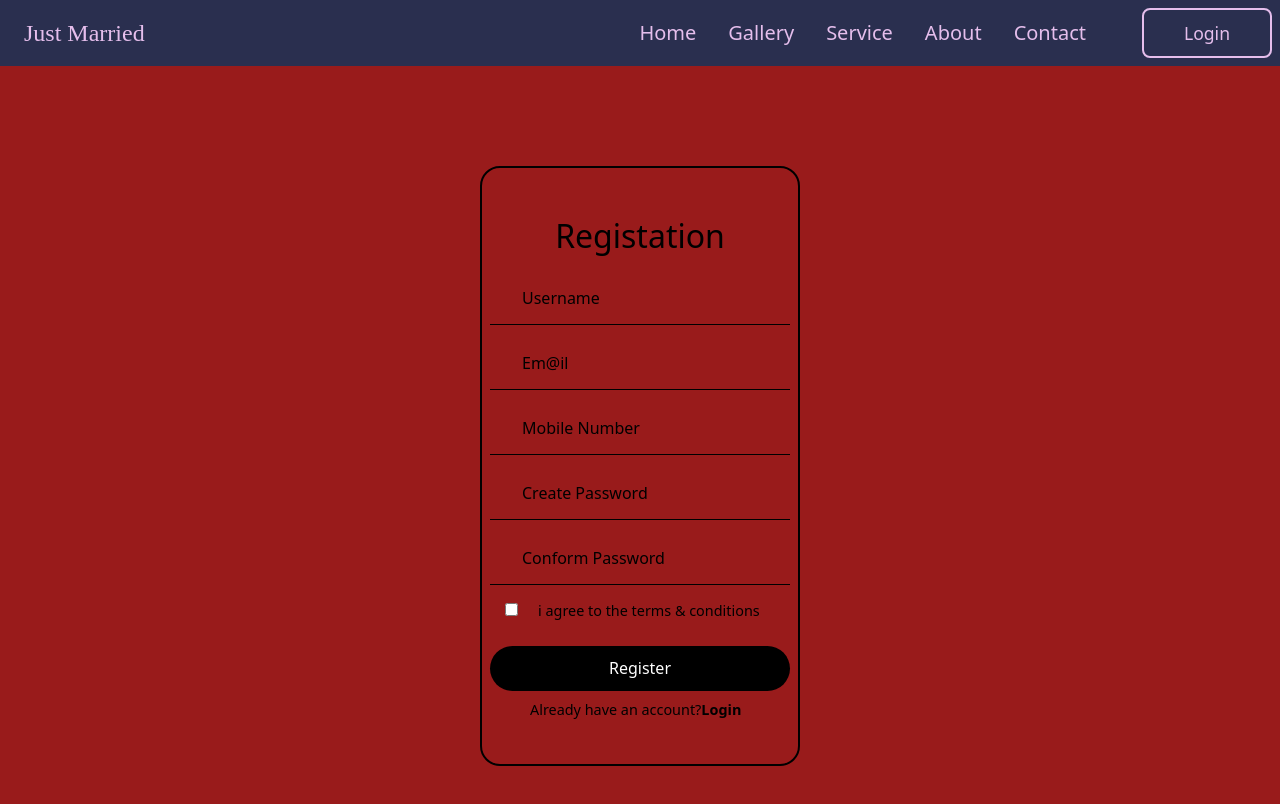
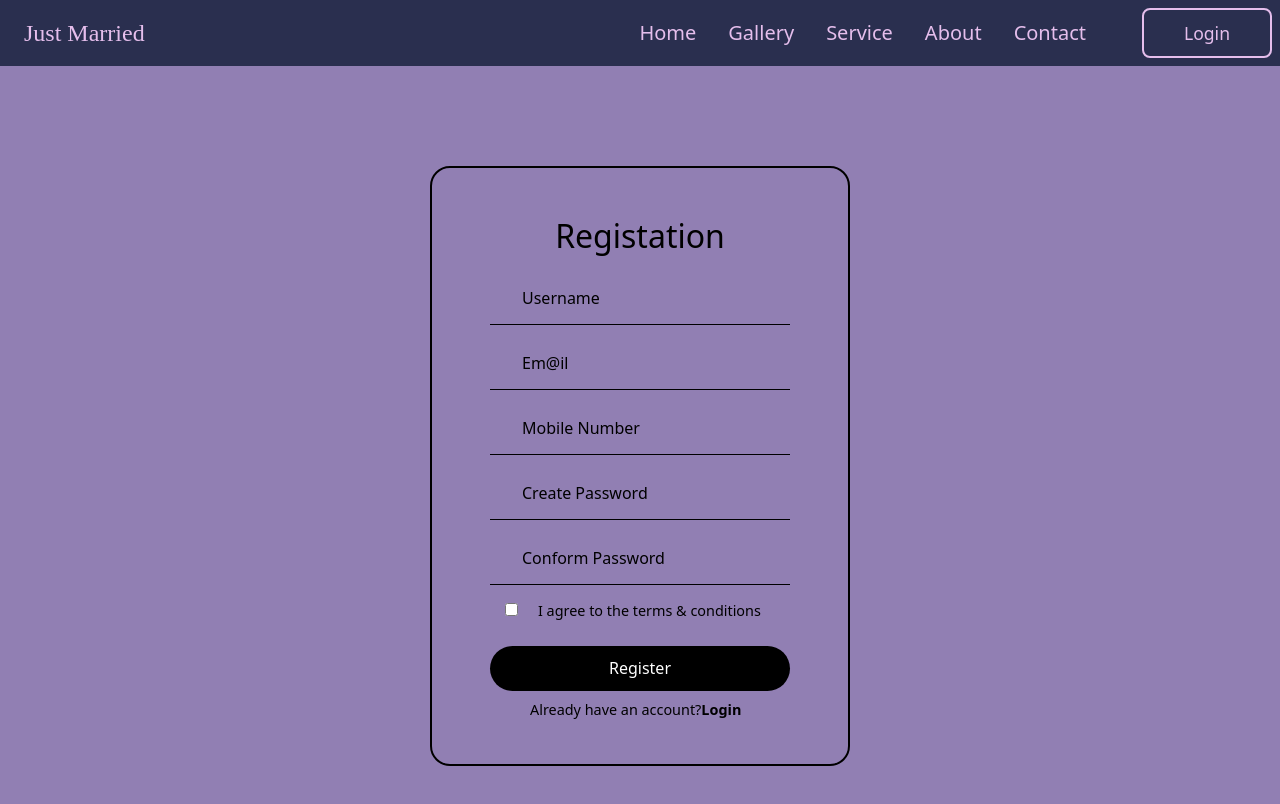
Before and after one commit to Msantra97/NewMatrimonial, a Next.js app: page /signup in a window 1280 px wide. Shown: the top 804 px of the page. Built offline with nearby package versions, Linux system fonts and the light colour scheme.

Commit message:
Register changed

```diff
--- a/src/components/Register.js
+++ b/src/components/Register.js
@@ -3,14 +3,14 @@ import React from 'react'
 export default  function Register() {
   return (
 
-    <div className='flex justify-center items-center min-h-screen w-full bg-red-800 bg-cover bg-no-repeat bg-center'>
-      <div className=" flex relative w-[320px] h-[600px] bg-transparent  border-[2px] border-spacing-[2px] border-solid border-black rounded-e-[20px] rounded-s-[20px]  ring-offset-30 justify-center items-center">
+    <div className='flex justify-center items-center min-h-screen w-full  bg-[#917FB3] bg-cover bg-no-repeat bg-center'>
+      <div className=" flex relative w-[420px] h-[600px] bg-transparent  border-[2px] border-spacing-[2px] border-solid border-black rounded-e-[20px] rounded-s-[20px]  ring-offset-30 justify-center items-center">
           <form action="#" method="get" id="form1">
 
-           <h2 className='relative text-[2em] decoration-black text-center' >Registation</h2>
+           <h2 className='relative text-[2em] decoration-white text-center' >Registation</h2>
 
             <div className="relative mt-[10px] mr-0 w-[300px] border-b-[1px] border-solid border-black">
-              <span className='absolute right-[8px] decoration-black text-[24px] top-[2px]'>
+              <span className='absolute right-[8px] decoration-white text-[24px] top-[2px]'>
                 <ion-icon name="person-circle-outline"></ion-icon>
               </span>
               <input id="default_filledd" className="block rounded-t-lg px-2.5 pb-2.5 pt-5 w-full text-md text-black bg-transparent border-0 border-b-1 appearance-none   focus:outline-none focus:ring-0 peer" placeholder=" " type="text" required />
@@ -18,7 +18,7 @@ export default  function Register() {
             </div>
 
             <div className="relative mt-[10px] mr-0 w-[300px] border-b-[1px] border-solid border-black">
-              <span className='absolute right-[8px] decoration-black text-[24px] top-[2px]'>
+              <span className='absolute right-[8px] decoration-white text-[24px] top-[2px]'>
                 <ion-icon name="mail-outline"></ion-icon>
               </span>
               <input id="default_filled" className="block rounded-t-lg px-2.5 pb-2.5 pt-5 w-full text-md text-black bg-transparent border-0 border-b-1 appearance-none   focus:outline-none focus:ring-0 peer" placeholder=" " type="email" required />
@@ -26,7 +26,7 @@ export default  function Register() {
             </div>
 
             <div className="relative mt-[10px] mr-0 w-[300px] border-b-[1px] border-solid border-black">
-              <span className='absolute right-[8px] decoration-black text-[24px] top-[2px]'>
+              <span className='absolute right-[8px] decoration-white text-[24px] top-[2px]'>
                 <ion-icon name="call-outline"></ion-icon>
               </span>
               <input id="default_fille" className="block rounded-t-lg px-2.5 pb-2.5 pt-5 w-full text-md text-black bg-transparent border-0 border-b-1 appearance-none   focus:outline-none focus:ring-0 peer" placeholder=" " type="number" required />
@@ -34,7 +34,7 @@ export default  function Register() {
             </div>
 
             <div className="relative mt-[10px] mr-0 w-[300px] border-b-[1px] border-solid border-black">
-              <span className='absolute right-[8px] decoration-black text-[24px] top-[2px]'>
+              <span className='absolute right-[8px] decoration-white text-[24px] top-[2px]'>
                 <ion-icon name="lock-closed-outline"></ion-icon>
               </span>
               <input id="default_fill" className="block rounded-t-lg px-2.5 pb-2.5 pt-5 w-full text-md text-black bg-transparent border-0 border-b-1 appearance-none   focus:outline-none focus:ring-0 peer" placeholder=" " type="password" required />
@@ -42,7 +42,7 @@ export default  function Register() {
             </div>
 
             <div className="relative mt-[10px] mr-0 w-[300px] border-b-[1px] border-solid border-black">
-              <span className='absolute right-[8px] decoration-black text-[24px] top-[2px]'>
+              <span className='absolute right-[8px] decoration-white text-[24px] top-[2px]'>
                 <ion-icon name="lock-closed-outline"></ion-icon>
               </span>
               <input id="default_fil" className="block rounded-t-lg px-2.5 pb-2.5 pt-5 w-full text-md text-black bg-transparent border-0 border-b-1 appearance-none   focus:outline-none focus:ring-0 peer" placeholder=" " type="password" required />
@@ -50,9 +50,9 @@ export default  function Register() {
             </div>
 
             <div className="text-[14.4px] text-black font-[500] mt-[15px] ml-[15px] flex justify-between">
-              <label className=' decoration-black' for="">
+              <label className=' decoration-white' for="">
                 <input className=' accent-black mr-[20px]' type="checkbox" required />
-                i agree to the terms & conditions</label>
+                I agree to the terms & conditions</label>
             </div>
             <br />
             <button type="submit" className="w-full h-[45px] rounded-[40px] bg-black border-none outline-none cursor-pointer text-[16px] font-[500] text-white" form="form1" value="submit">Register</button>
```
